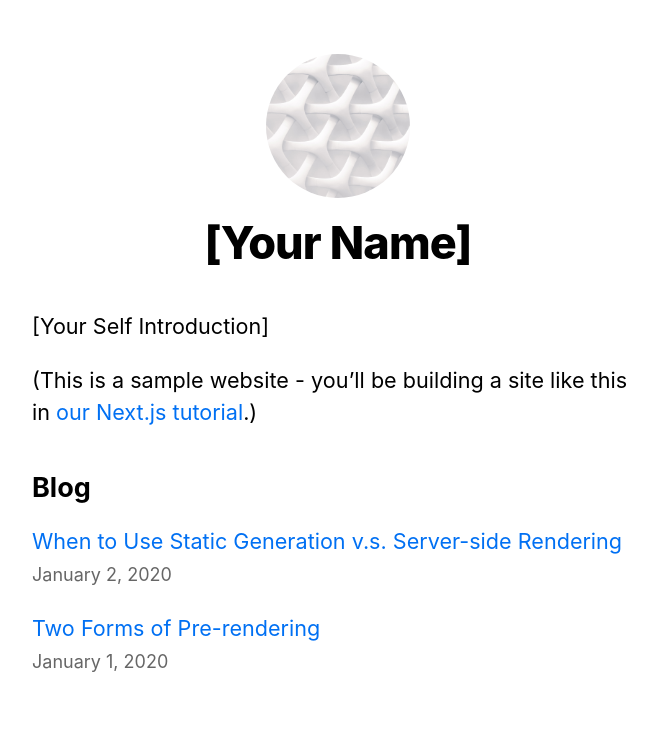
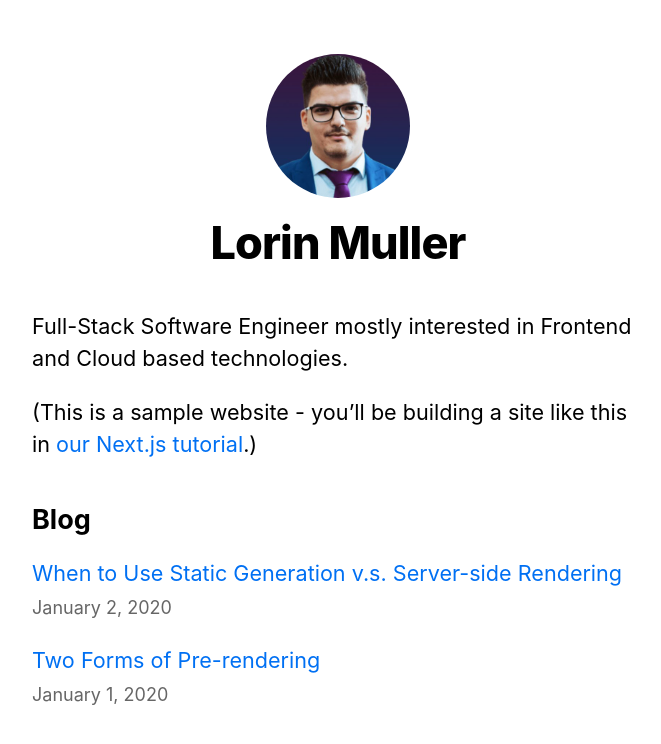
Before and after one commit to loringabriel/nextjs-blog, a Next.js app: page / in a window 1280 px wide. Shown: the top 744 px of the page, without its empty margins (302-963 px from the left). Built offline with nearby package versions, Linux system fonts and the light colour scheme.

Commit message:
added profile picture, name and description

```diff
--- a/components/layout.js
+++ b/components/layout.js
@@ -4,8 +4,8 @@ import styles from './layout.module.css'
 import utilStyles from '../styles/utils.module.css'
 import Link from 'next/link'
 
-const name = '[Your Name]'
-export const siteTitle = 'Next.js Sample Website'
+const name = 'Lorin Muller'
+export const siteTitle = 'Lorin Muller Blog'
 
 export default function Layout({ children, home }) {
   return (
@@ -30,7 +30,7 @@ export default function Layout({ children, home }) {
           <>
             <Image
               priority
-              src="/images/profile.jpg"
+              src="/images/profile.jpeg"
               className={utilStyles.borderCircle}
               height={144}
               width={144}
@@ -44,7 +44,7 @@ export default function Layout({ children, home }) {
               <a>
                 <Image
                   priority
-                  src="/images/profile.jpg"
+                  src="/images/profile.jpeg"
                   className={utilStyles.borderCircle}
                   height={108}
                   width={108}
--- a/pages/index.js
+++ b/pages/index.js
@@ -12,7 +12,7 @@ export default function Home({ allPostsData }) {
         <title>{siteTitle}</title>
       </Head>
       <section className={utilStyles.headingMd}>
-        <p>[Your Self Introduction]</p>
+        <p>Full-Stack Software Engineer mostly interested in Frontend and Cloud based technologies.</p>
         <p>
           (This is a sample website - you’ll be building a site like this in{' '}
           <a href="https://nextjs.org/learn">our Next.js tutorial</a>.)
```
Also changed, not shown: public/images/profile.jpeg (added), public/images/profile.jpg (deleted).
